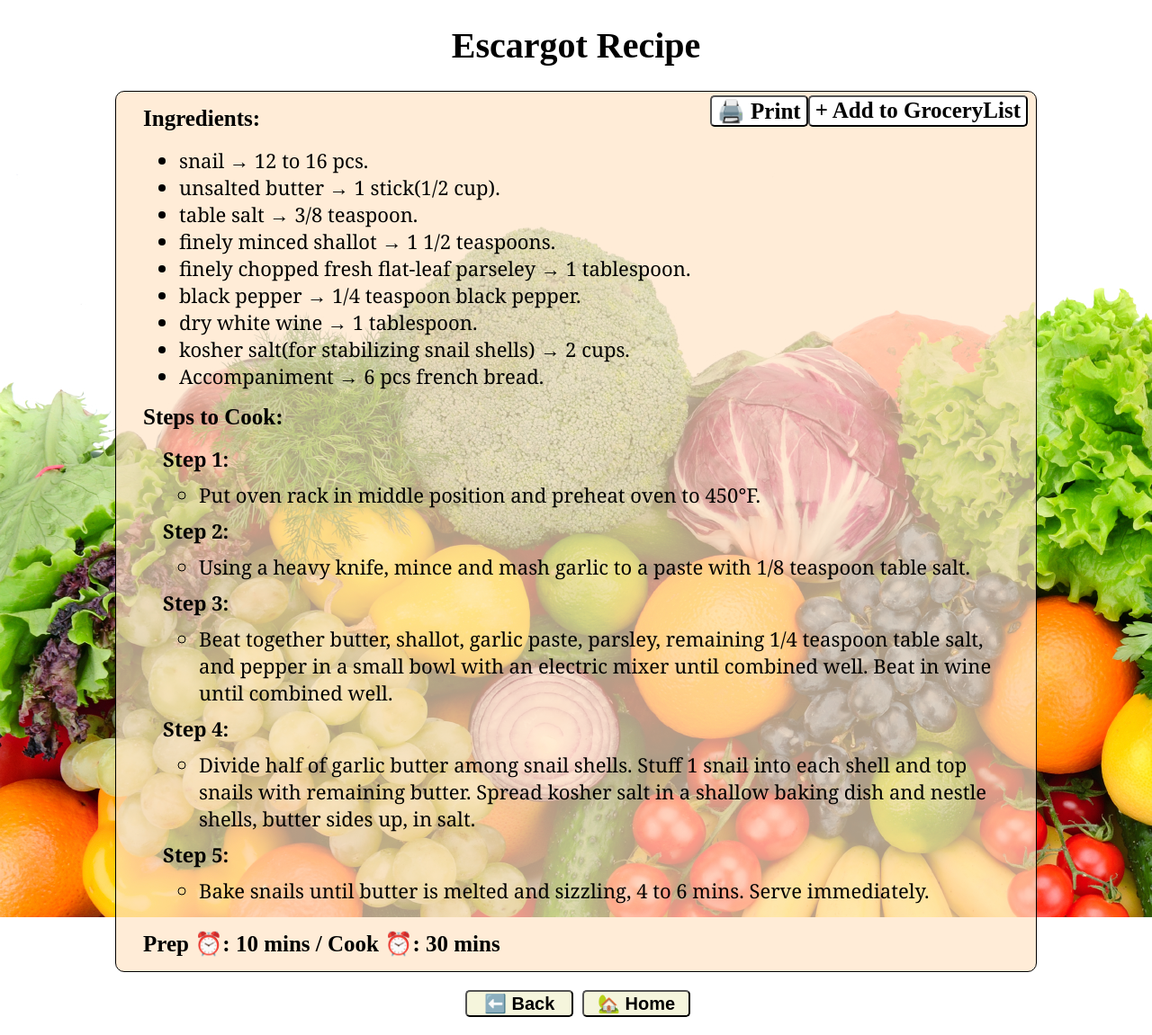
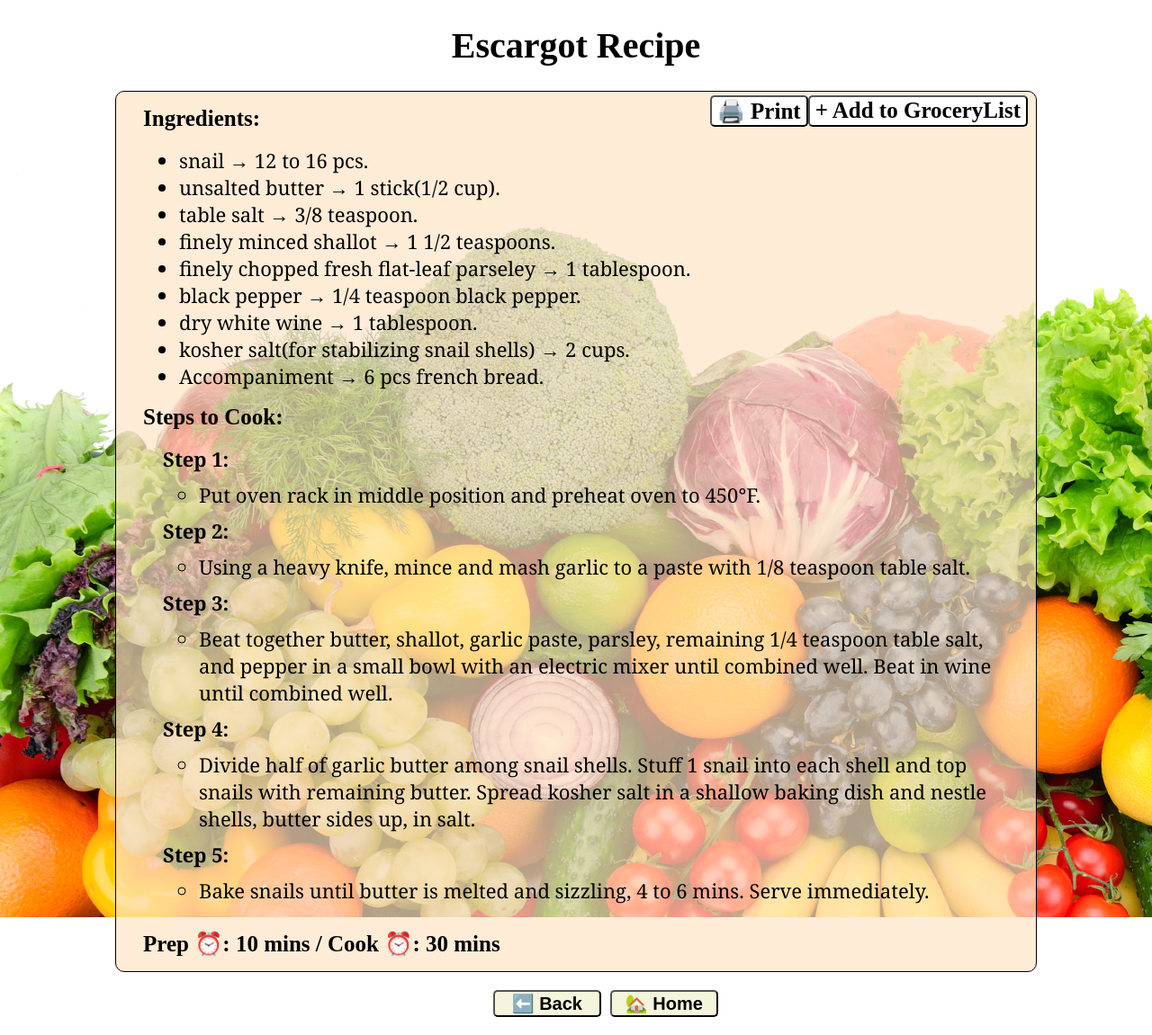
Before and after one commit to KDT84/react-project, a React (Create React App) app: page /foods/1 in a window 1280 px wide. Shown: the whole page at 90% size. Built offline with nearby package versions, Linux system fonts and the light colour scheme; data requests are answered from the project's data file.

Commit message:
Modified the css file

```diff
--- a/src/App.css
+++ b/src/App.css
@@ -261,7 +261,7 @@ input.invalid {
 }
 
 .cuisine-back-button {
-  margin: 20px 10px 20px 38%;
+  margin: 20px 10px 20px 41%;
   background-color: beige;
   font-family: sans-serif;
   border-radius: 5px;
```
